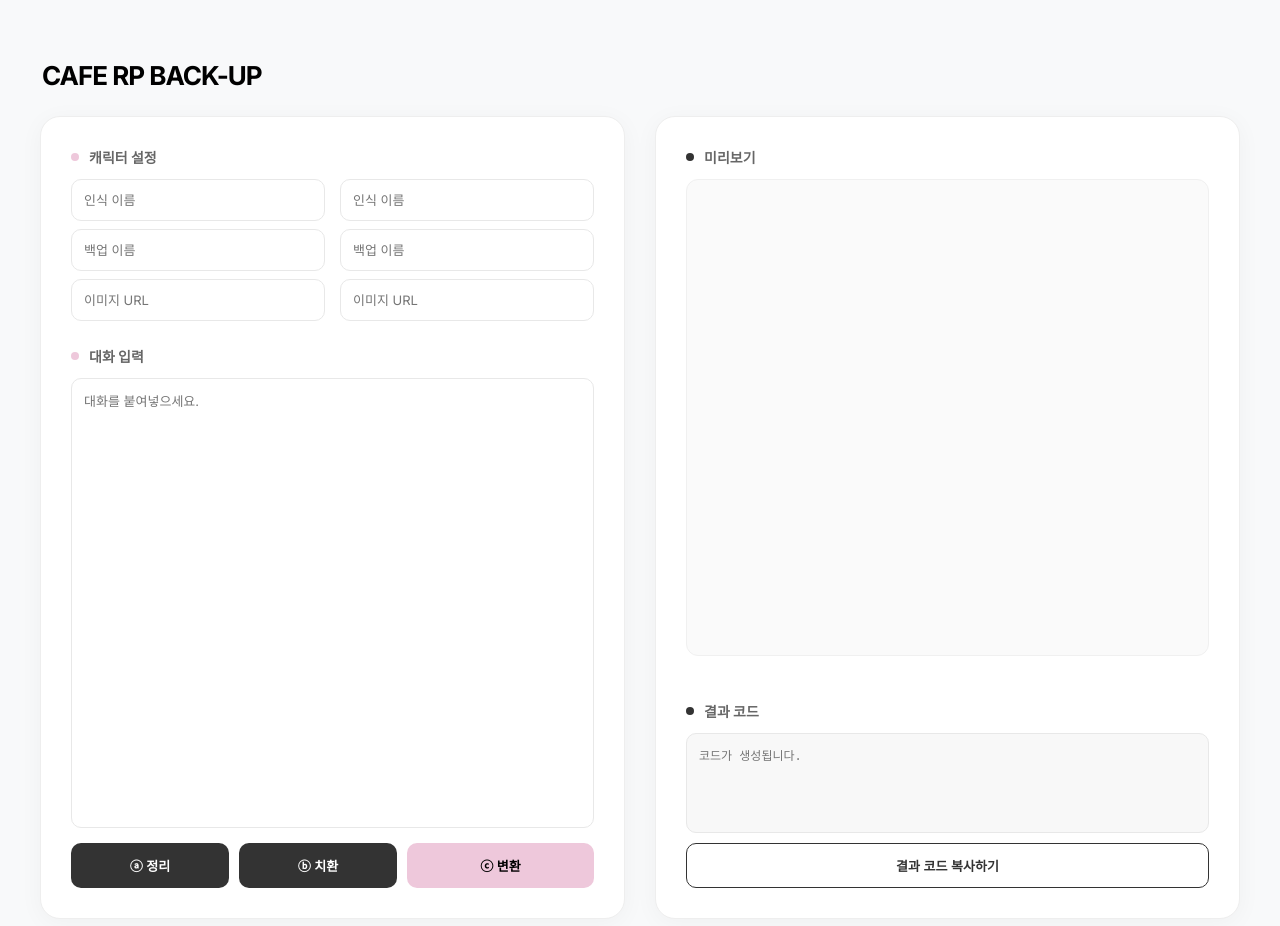
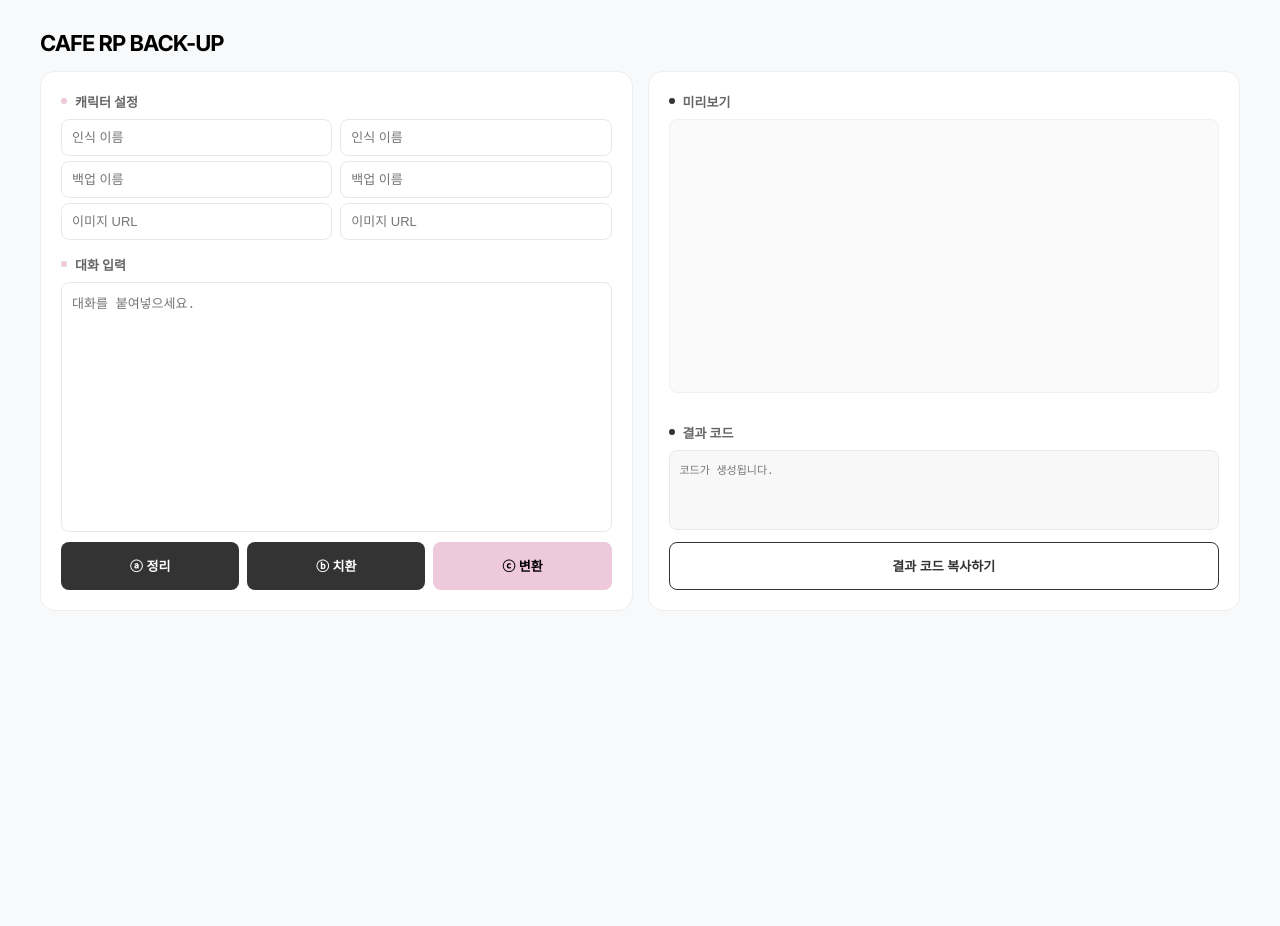
Before and after one commit to milkismoment/cafe-rp-back-up, a plain HTML site: page index.html in a window 1280 px wide. After the commit the page ends 800 px from the top, so only its background shows below. Drawn offline with Linux system fonts and the light colour scheme.

Commit message:
Update style.css

```diff
--- a/style.css
+++ b/style.css
@@ -1,72 +1,38 @@
 @import url('https://fonts.googleapis.com/css2?family=Inter:wght@400;700&family=Noto+Sans+KR:wght@400;700&display=swap');
 
 * { box-sizing: border-box; }
-body {
-    background-color: #f8f9fa;
-    font-family: 'Inter', 'Noto Sans KR', sans-serif;
-    margin: 0; padding: 60px 20px;
-    color: #333;
+body { background-color: #f8f9fa; font-family: 'Inter', 'Noto Sans KR', sans-serif; margin: 0; padding: 15px; }
+.app-container { max-width: 1200px; margin: 0 auto; }
+header { margin-bottom: 15px; }
+.main-title { font-size: 22px; font-weight: 800; letter-spacing: -1px; text-align: left; }
+
+/* 모바일 우선 레이아웃: 기본 세로, 화면 커지면 가로 */
+.grid-layout { display: flex; flex-direction: column; gap: 15px; }
+@media (min-width: 768px) {
+    .grid-layout { flex-direction: row; align-items: stretch; }
 }
 
-.app-container { max-width: 1200px; margin: 0 auto; }
-
-header { margin-bottom: 25px; }
-.main-title {
-    font-size: 26px; font-weight: 800; margin: 0;
-    letter-spacing: -1px; color: #000;
-    padding-left: 2px;
-}
-
-.grid-layout { display: flex; gap: 30px; align-items: stretch; }
-.panel {
-    flex: 1; background: #fff; padding: 30px;
-    border-radius: 20px; border: 1px solid #eee;
-    box-shadow: 0 4px 24px rgba(0,0,0,0.04);
-    display: flex; flex-direction: column;
-}
-
-.section-header { display: flex; align-items: center; gap: 10px; margin-bottom: 12px; margin-top: 25px; }
+.panel { flex: 1; background: #fff; padding: 20px; border-radius: 15px; border: 1px solid #eee; display: flex; flex-direction: column; }
+.section-header { display: flex; align-items: center; gap: 8px; margin: 15px 0 8px 0; }
 .section-header:first-child { margin-top: 0; }
-.dot { width: 8px; height: 8px; border-radius: 50%; }
+.dot { width: 6px; height: 6px; border-radius: 50%; }
 .dot.pink { background: #eec8db; }
 .dot.black { background: #333; }
-h2 { font-size: 14px; margin: 0; font-weight: 700; color: #666; }
+h2 { font-size: 13px; margin: 0; color: #666; }
 
-.config-grid { display: flex; gap: 15px; }
-.char-box { flex: 1; display: flex; flex-direction: column; gap: 8px; }
+.config-grid { display: flex; gap: 8px; }
+.char-box { flex: 1; display: flex; flex-direction: column; gap: 5px; }
+input, textarea { width: 100%; border: 1px solid #e8e8e8; border-radius: 8px; padding: 10px; font-size: 13px; }
 
-input, textarea {
-    width: 100%; border: 1px solid #e8e8e8; border-radius: 10px;
-    padding: 12px; font-size: 13px; transition: 0.3s;
-    font-family: inherit;
-}
-input:focus, textarea:focus { border-color: #eec8db; outline: none; background: #fff; }
+#dialogueInput { min-height: 250px; flex-grow: 1; resize: none; }
+.preview-box { min-height: 250px; flex-grow: 1; background: #fafafa; border: 1px solid #f0f0f0; border-radius: 8px; padding: 15px; overflow-y: auto; margin-bottom: 15px; }
 
-#dialogueInput { flex-grow: 1; min-height: 450px; resize: none; margin-bottom: 15px; }
+.button-group { display: flex; gap: 8px; margin-top: 10px; }
+.btn { height: 48px; border: none; border-radius: 8px; font-size: 13px; font-weight: 700; cursor: pointer; display: flex; align-items: center; justify-content: center; transition: 0.2s; }
+.btn-black { background: #333; color: #fff; flex: 1; }
+.btn-pink { background: #eec8db; color: #000; flex: 1; }
 
-.preview-box {
-    flex-grow: 1; min-height: 350px; background: #fafafa;
-    border: 1px solid #f0f0f0; border-radius: 12px;
-    padding: 20px; overflow-y: auto; margin-bottom: 20px;
-}
-
-.code-area { display: flex; flex-direction: column; width: 100%; }
-#htmlCodeOutput { height: 100px; resize: none; background: #f8f8f8; font-family: monospace; font-size: 12px; }
-
-.button-group { display: flex; gap: 10px; }
-.btn {
-    height: 45px; border: none; border-radius: 10px;
-    font-size: 13px; font-weight: 700; cursor: pointer; transition: 0.2s;
-    display: flex; align-items: center; justify-content: center;
-}
-.btn-black { background: #333; color: #fff; flex: 1; }
-.btn-pink { background: #eec8db; color: #000; flex: 1.2; }
-
-/* 복사 버튼: 너비를 위 창과 동일하게 100%로 설정 */
-.small-btn {
-    margin-top: 10px; width: 100%;
-    background: #fff; border: 1px solid #333; color: #333;
-}
-.small-btn:hover { background: #333; color: #fff; }
-
-button:hover { transform: translateY(-2px); opacity: 0.9; }
+.code-area { width: 100%; }
+#htmlCodeOutput { height: 80px; resize: none; background: #f8f8f8; font-family: monospace; font-size: 11px; margin-bottom: 8px; }
+.small-btn { width: 100%; height: 48px; background: #fff; border: 1px solid #333; color: #333; }
+.small-btn:active { background: #f0f0f0; }
```
